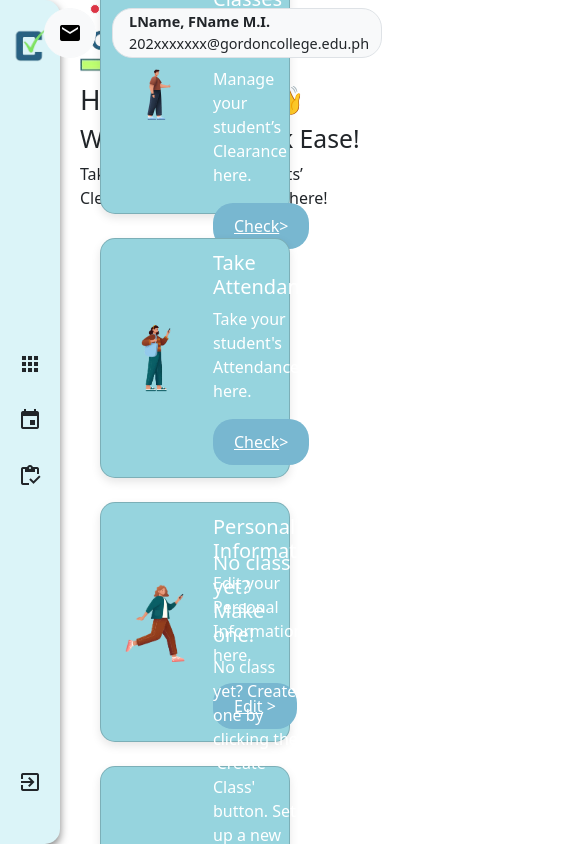
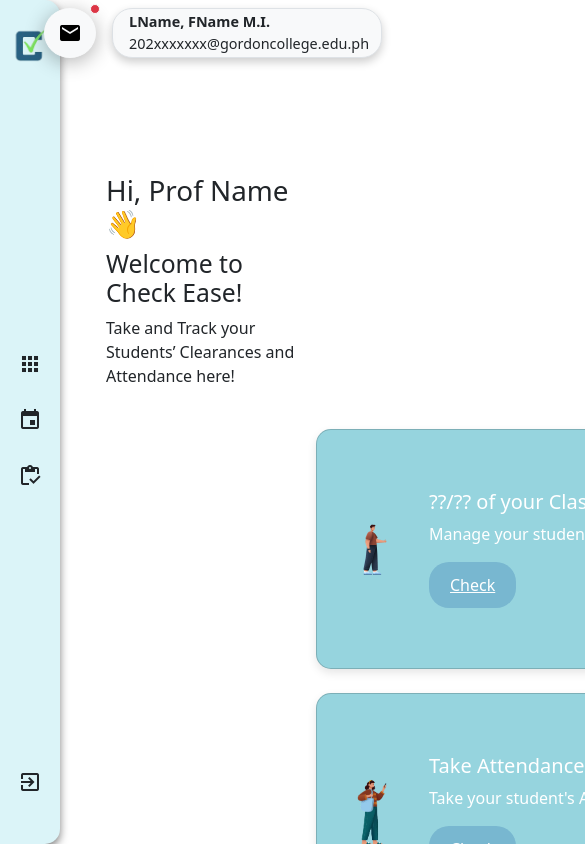
Before and after one commit to MarkSilla/CCS-CAS, a Vue app: page /Home in a window 390 px wide. Shown: the top 844 px of the page, 585 px wide, since content can reach past the window. Built offline with nearby package versions, Linux system fonts and the light colour scheme.

Commit message:
added some design

```diff
--- a/src/App.vue
+++ b/src/App.vue
@@ -33,4 +33,14 @@ export default {
   flex-grow: 1;
   padding: 20px;
 }
+@media (max-width: 768px) {
+  .main-content {
+    margin-left: 60px;
+    padding: 100px;
+  }
+
+  #app {
+    flex-direction: column;
+  }
+}
 </style>
--- a/src/components/Header.vue
+++ b/src/components/Header.vue
@@ -3,7 +3,7 @@
     <!-- Email Notification Dropdown Button -->
     <div class="dropdown me-3" ref="dropdown">
       <button
-        class="btn btn-light position-relative d-flex justify-content-center align-items-center"
+        class="btn btn-light position-relative d-flex justify-content-center align-items-center shadow-notification"
         id="dropdownMenuButton"
         @click="toggleDropdown"
         aria-expanded="false"
@@ -22,7 +22,7 @@
     </div>
 
     <!-- Account Information -->
-    <div class="account-info d-flex flex-column justify-content-center bg-light px-3"
+    <div class="account-info d-flex flex-column justify-content-center bg-light px-3 shadow-account"
          style="height: 50px; width: 270px; border-radius: 20px;">
       <span class="fw-bold">LName, FName M.I.</span>
       <span>202xxxxxxx@gordoncollege.edu.ph</span>
@@ -31,7 +31,6 @@
 </template>
 
 <script>
-
 export default {
   name: "Header",
   methods: {
@@ -73,6 +72,15 @@ export default {
   justify-content: center;
 }
 
+
+.shadow-account {
+  box-shadow: 0 4px 10px rgba(0, 0, 0, 0.2);
+}
+
+.shadow-notification {
+  box-shadow: 0 4px 20px rgba(0, 0, 0, 0.3);
+}
+
 span {
   font-size: 0.9rem;
 }
--- a/src/views/HomeView.vue
+++ b/src/views/HomeView.vue
@@ -1,13 +1,13 @@
 <template>
-  <div class="welcome-section">
-    <div class="position-fixed top-0 start-0" style="margin-left: 60px; padding: 20px;">
+  <div class="welcome-section d-flex flex-column align-items-start">
+    <div class="welcome-text" style="padding: 20px; margin-left: -230px; margin-top: -90px;">
       <img src="/public/images/2s.png" alt="Logo" class="logo">
       <h1>Hi, Prof Name 👋</h1>
       <h2>Welcome to Check Ease!</h2>
       <p>Take and Track your Students’ Clearances and Attendance here!</p>
     </div>
 
-    <div class="cards-section position-fixed top-50 start-50 translate-middle" style="margin-top: 80px; padding: 100px;">
+    <div class="cards-section" style="margin-top: 5px; margin-right: 500px;">
       <div class="row justify-content-center">
         <div class="col-md-6 col-12 mb-4"> <!-- First card -->
           <div class="dashboard-card">
@@ -17,7 +17,7 @@
                 <div>
                   <h5 class="card-title">??/?? of your Classes are Cleared!</h5>
                   <p class="card-text">Manage your student’s Clearance here.</p>
-                  <router-link to="/clearance" class="btn custom-btn"><u>Check</u>></router-link>
+                  <router-link to="/clearance" class="btn custom-btn"><u>Check</u></router-link>
                 </div>
               </div>
             </div>
@@ -32,7 +32,7 @@
                 <div>
                   <h5 class="card-title">Take Attendance</h5>
                   <p class="card-text">Take your student's Attendance here.</p>
-                  <router-link to="/attendance" class="btn custom-btn"><u>Check</u>></router-link>
+                  <router-link to="/attendance" class="btn custom-btn"><u>Check</u></router-link>
                 </div>
               </div>
             </div>
@@ -47,7 +47,7 @@
                 <div>
                   <h5 class="card-title">Personal Information</h5>
                   <p class="card-text">Edit your Personal Information here.</p>
-                  <router-link to="#" class="btn custom-btn"><u>Edit</u> ></router-link>
+                  <router-link to="#" class="btn custom-btn"><u>Edit</u></router-link>
                 </div>
               </div>
             </div>
@@ -66,7 +66,7 @@
                     Set up a new class with a unique <br> code,
                     allowing students to join and access their <br> attendance and clearance records.
                   </p>
-                  <router-link to="#" class="btn custom-btn"><u>Create Class</u> ></router-link>
+                  <router-link to="#" class="btn custom-btn"><u>Create Class</u></router-link>
                 </div>
               </div>
             </div>
@@ -86,10 +86,36 @@ export default {
 <style scoped>
 .welcome-section {
   padding: 20px;
+  display: flex;
+  flex-direction: column;
+  align-items: flex-start;
 }
 
 .logo {
-  width: 200px;
+  width: 100%;
+  max-width: 200px;
+  height: auto;
+}
+
+
+@media (max-width: 768px) {
+  .logo {
+    display: none;
+  }
+  .welcome-section {
+    margin-left: 60px;
+    margin-top: auto;
+
+  }
+
+  .welcome-text {
+    margin-left: 0;
+    padding: 20px;
+  }
+
+  .cards-section {
+    margin-top: 10px;
+  }
 }
 
 .cards-section {
@@ -106,8 +132,8 @@ export default {
   color: white;
   border-radius: 15px;
   box-shadow: 0px 4px 10px rgba(0, 0, 0, 0.1);
-  width: 100%;
-  height: 100%;
+  width: 485px;
+  height: 240px;
   transition: background-color 0.3s ease;
 }
 
@@ -125,6 +151,7 @@ export default {
 .card-body {
   display: flex;
   align-items: center;
+  overflow: hidden;
 }
 
 .custom-btn {
@@ -138,4 +165,9 @@ export default {
 .custom-btn:hover {
   background-color: #5B97A9;
 }
+
+
+.mb-4 {
+  margin-bottom: 20px;
+}
 </style>
```
